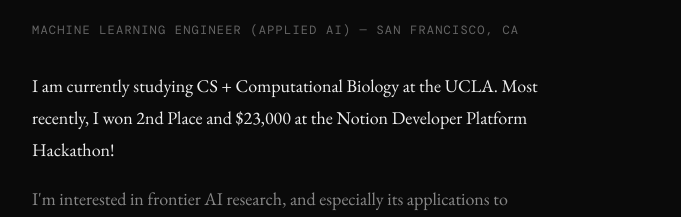
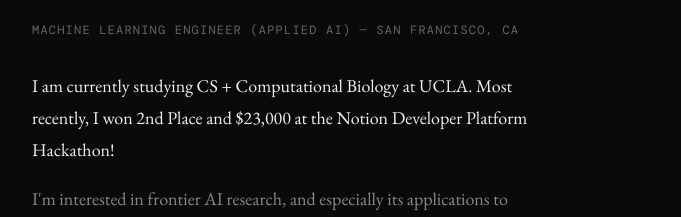
Before and after one commit to shivanshb828/Personal-Website, a Next.js app: page / in a window 1280 px wide. Shown: the part 192-409 px from the top of the page, without its empty margins (296-977 px from the left). Built offline with nearby package versions, Linux system fonts and the light colour scheme; a web font is replaced by a local one.

Commit message:
bio update

```diff
--- a/app/page.tsx
+++ b/app/page.tsx
@@ -10,7 +10,7 @@ export default function HomePage() {
           Machine Learning Engineer (Applied AI) — San Francisco, CA
         </p>
         <p className="text-lg leading-[1.8] mt-8 max-w-lg">
-          I am currently studying CS + Computational Biology at the UCLA. Most recently, I won 2nd Place and $23,000 at the Notion Developer Platform Hackathon!
+          I am currently studying CS + Computational Biology at UCLA. Most recently, I won 2nd Place and $23,000 at the Notion Developer Platform Hackathon!
         </p>
         <p className="text-lg leading-[1.8] mt-4 max-w-lg text-[#888888]">
           I'm interested in frontier AI research, and especially its applications to healthcare and hardware. I like to talk about theory, but simultaneously build AI-native products for everyday life.
```
